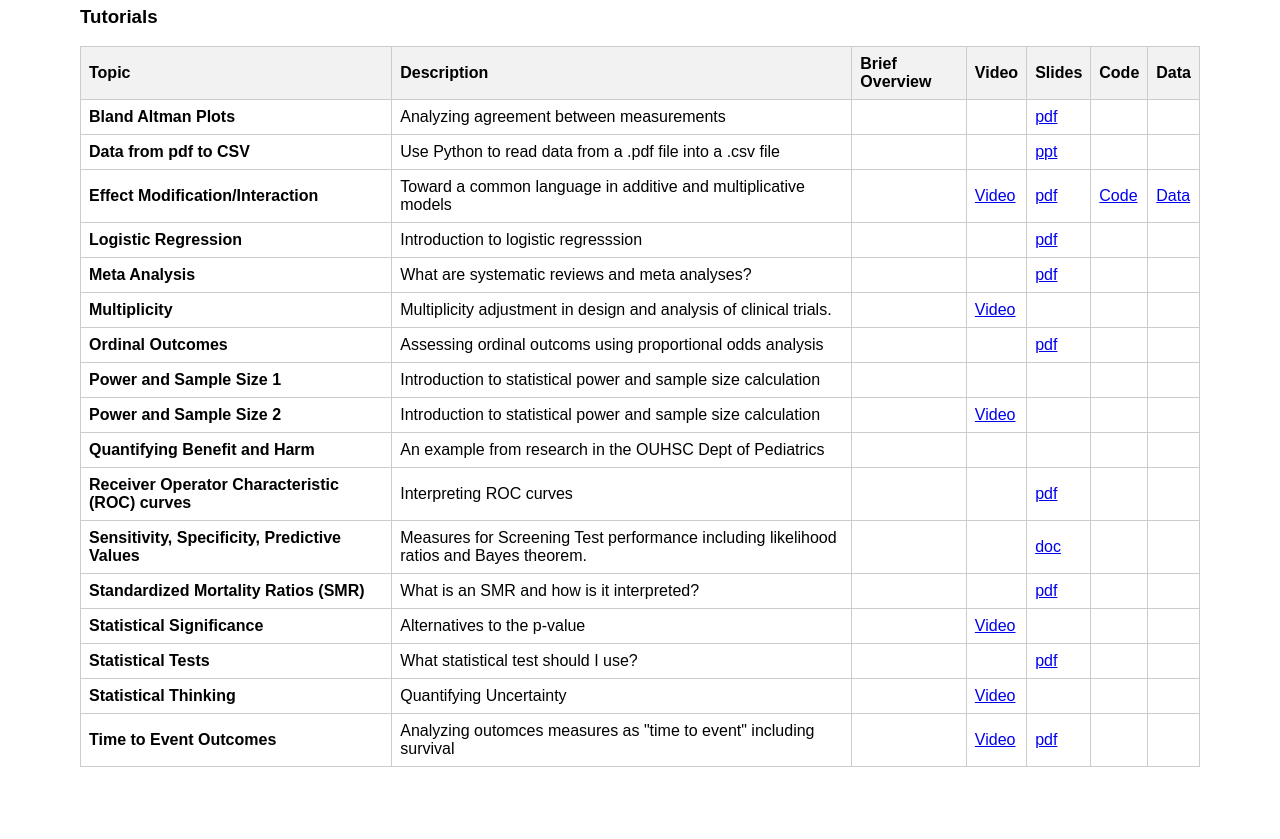
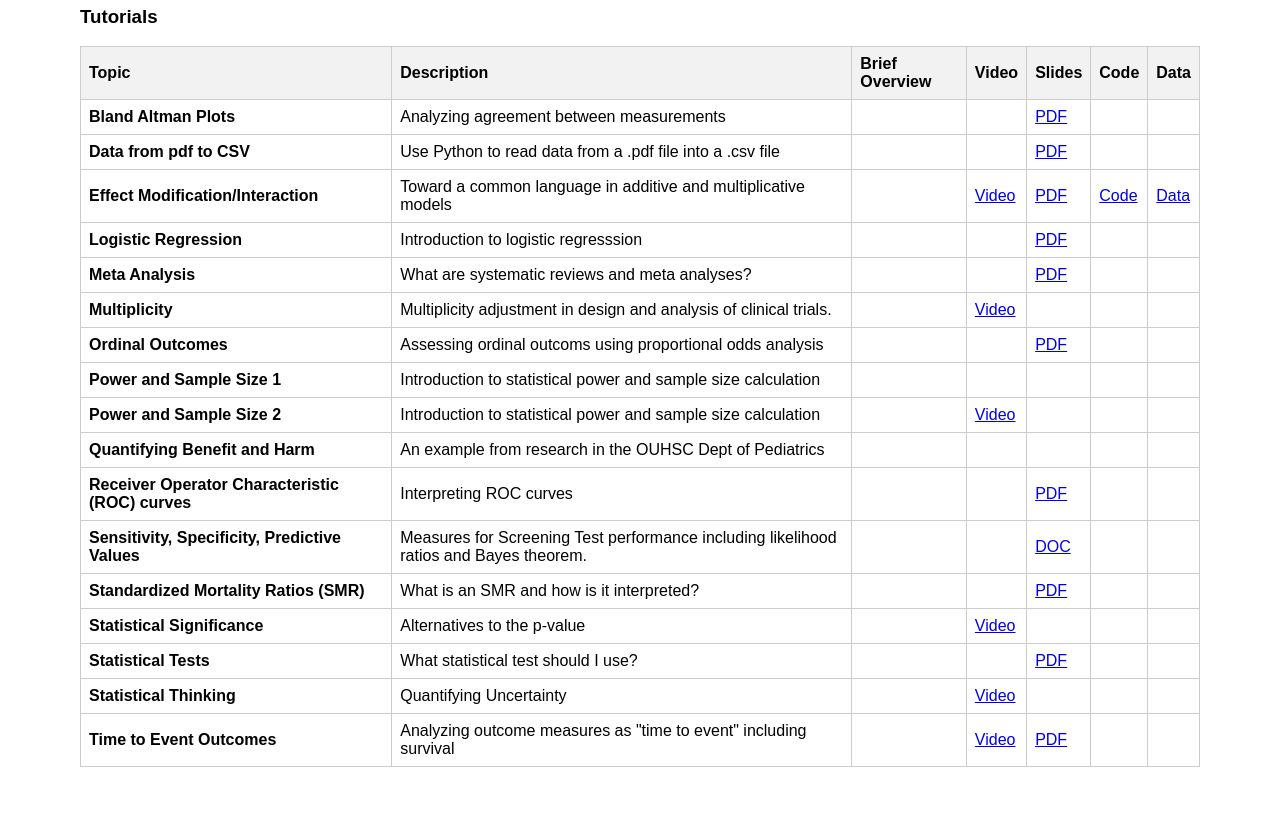
Before and after one commit to mpanderson/DCR-website, a Flask app: page /tutorials in a window 1280 px wide. Shown: the part 449-1288 px from the top of the page. Run offline with Flask 3, Linux system fonts and the light colour scheme; some libraries are stand-ins or nearby versions.

Commit message:
Solved the static files issue.  Now links to the Data from PDF to CSV

```diff
--- a/templates/tutorials.html
+++ b/templates/tutorials.html
@@ -42,7 +42,7 @@
                       <td>Use Python to read data from a .pdf file into a .csv file</a></td>
                       <td>    </td>
                       <td>    </td>
-                      <td><a href="{{ url_for('static', filename='test.pdf') }}"<b>ppt</b></a></td>
+                      <td><a href="{{ url_for('static', filename='test.pdf') }}"<b>PDF</b></a></td>
                       <td>    </td>
                       <td>    </td>
                     </tr>
@@ -52,7 +52,7 @@
                 <td>What statistical test should I use?</a></td>
                 <td>    </td>
                 <td>    </td>
-                <td><a href="https://osctr.ouhsc.edu/sites/default/files/2020-02/A3.pdf"<b>pdf</b></a></td>
+                <td><a href="https://osctr.ouhsc.edu/sites/default/files/2020-02/A3.pdf"<b>PDF</b></a></td>
                 <td>    </td>
                 <td>    </td>
               </tr>
@@ -62,7 +62,7 @@
                 <td>Measures for Screening Test performance including likelihood ratios and Bayes theorem.</a></td>
                 <td>    </td>
                 <td>    </td>
-                <td><a href="https://osctr.ouhsc.edu/sites/default/files/2020-02/sensitivity%20and%20specificity,%20%20likelihood%20ratios%20for%20CDM%208page%20version.docx"<b>doc</b></a></td>
+                <td><a href="https://osctr.ouhsc.edu/sites/default/files/2020-02/sensitivity%20and%20specificity,%20%20likelihood%20ratios%20for%20CDM%208page%20version.docx"<b>DOC</b></a></td>
                 <td>    </td>
                 <td>    </td>
               </tr>
@@ -72,7 +72,7 @@
                 <td>Interpreting ROC curves</a></td>
                 <td>    </td>
                 <td>    </td>
-                <td><a href="https://osctr.ouhsc.edu/sites/default/files/2020-02/Receiver%20operating%20characteristic%20(ROC)%20curves.pdf"<b>pdf</b></a></td>
+                <td><a href="https://osctr.ouhsc.edu/sites/default/files/2020-02/Receiver%20operating%20characteristic%20(ROC)%20curves.pdf"<b>PDF</b></a></td>
                 <td>    </td>
                 <td>    </td>
               </tr>
@@ -82,7 +82,7 @@
                 <td>Introduction to logistic regresssion</a></td>
                 <td>    </td>
                 <td>    </td>
-                <td><a href="https://osctr.ouhsc.edu/sites/default/files/2020-02/What%20is%20logistic%20regression.pdf"<b>pdf</b></a></td>
+                <td><a href="https://osctr.ouhsc.edu/sites/default/files/2020-02/What%20is%20logistic%20regression.pdf"<b>PDF</b></a></td>
                 <td>    </td>
                 <td>    </td>
               </tr>
@@ -92,17 +92,17 @@
                 <td>Assessing ordinal outcoms using proportional odds analysis</a></td>
                 <td>    </td>
                 <td>    </td>
-                <td><a href="https://osctr.ouhsc.edu/sites/default/files/2020-02//Assessing%20an%20ordinal%20outcome%20-%20proportional%20odds%20analysis.pdf"<b>pdf</b></a></td>
+                <td><a href="https://osctr.ouhsc.edu/sites/default/files/2020-02//Assessing%20an%20ordinal%20outcome%20-%20proportional%20odds%20analysis.pdf"<b>PDF</b></a></td>
                 <td>    </td>
                 <td>    </td>
               </tr>
 
               <tr>
                 <td><b>Time to Event Outcomes</b></a></td>
-                <td>Analyzing outomces measures as "time to event" including survival</a></td>
+                <td>Analyzing outcome measures as "time to event" including survival</a></td>
                 <td>    </td>
                 <td><a href="https://mediasite.ouhsc.edu/Mediasite/Play/c2dcb18e3ade4130831b95cf7ec9c9401d"<b>Video</b></a></td>
-                <td><a href="https://osctr.ouhsc.edu/sites/default/files/2020-02/Analyzing%20outcomes%20measured%20as%20a%20time%20to%20event.pdf"<b>pdf</b></a></td>
+                <td><a href="https://osctr.ouhsc.edu/sites/default/files/2020-02/Analyzing%20outcomes%20measured%20as%20a%20time%20to%20event.pdf"<b>PDF</b></a></td>
                 <td>    </td>
                 <td>    </td>
               </tr>
@@ -113,7 +113,7 @@
                 <td>Analyzing agreement between measurements</a></td>
                 <td>    </td>
                 <td>    </td>
-                <td><a href="https://osctr.ouhsc.edu/sites/default/files/2020-02/A2.pdf"<b>pdf</b></a></td>
+                <td><a href="https://osctr.ouhsc.edu/sites/default/files/2020-02/A2.pdf"<b>PDF</b></a></td>
                 <td>    </td>
                 <td>    </td>
               </tr>
@@ -123,7 +123,7 @@
                 <td>What are systematic reviews and meta analyses?</a></td>
                 <td>    </td>
                 <td>    </td>
-                <td><a href="https://osctr.ouhsc.edu/sites/default/files/2020-02/Meta-analysis%20osctr%202014.pdf"<b>pdf</b></a></td>
+                <td><a href="https://osctr.ouhsc.edu/sites/default/files/2020-02/Meta-analysis%20osctr%202014.pdf"<b>PDF</b></a></td>
                 <td>    </td>
                 <td>    </td>
               </tr>
@@ -133,7 +133,7 @@
                 <td>What is an SMR and how is it interpreted?</a></td>
                 <td>    </td>
                 <td>    </td>
-                <td><a href="https://osctr.ouhsc.edu/sites/default/files/2020-02/Standardized%20mortality%20ratios%20(SMR).pdf"<b>pdf</b></a></td>
+                <td><a href="https://osctr.ouhsc.edu/sites/default/files/2020-02/Standardized%20mortality%20ratios%20(SMR).pdf"<b>PDF</b></a></td>
                 <td>    </td>
                 <td>    </td>
               </tr>
@@ -200,7 +200,7 @@
                 <td><a href="https://mediasite.ouhsc.edu/Mediasite/Play/9d0208a264864ee4938f9fc3fc28dd311d"<b>Video</b></a></td>
 
 
-                <td><a href="https://osctr.ouhsc.edu/sites/default/files/2020-02/EM.zip"<b>pdf</b></a></td>
+                <td><a href="https://osctr.ouhsc.edu/sites/default/files/2020-02/EM.zip"<b>PDF</b></a></td>
                 <td><a href="https://osctr.ouhsc.edu/sites/default/files/2020-02/EM.zip"<b>Code</b></a></td>
                 <td><a href="https://osctr.ouhsc.edu/sites/default/files/2020-02/EM.zip"<b>Data</b></a> </td>
               </tr>
```
Also changed, not shown: 2 other files.
